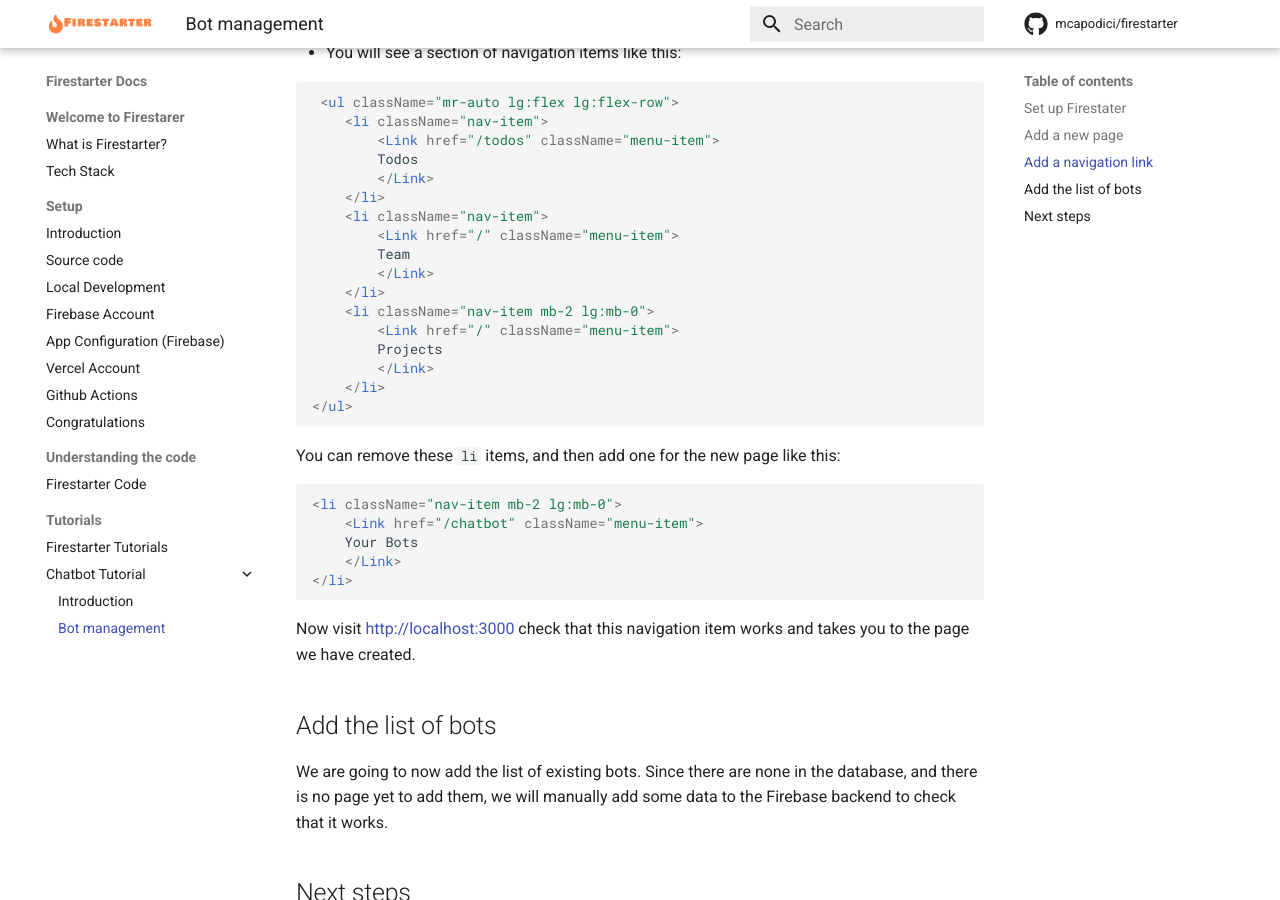
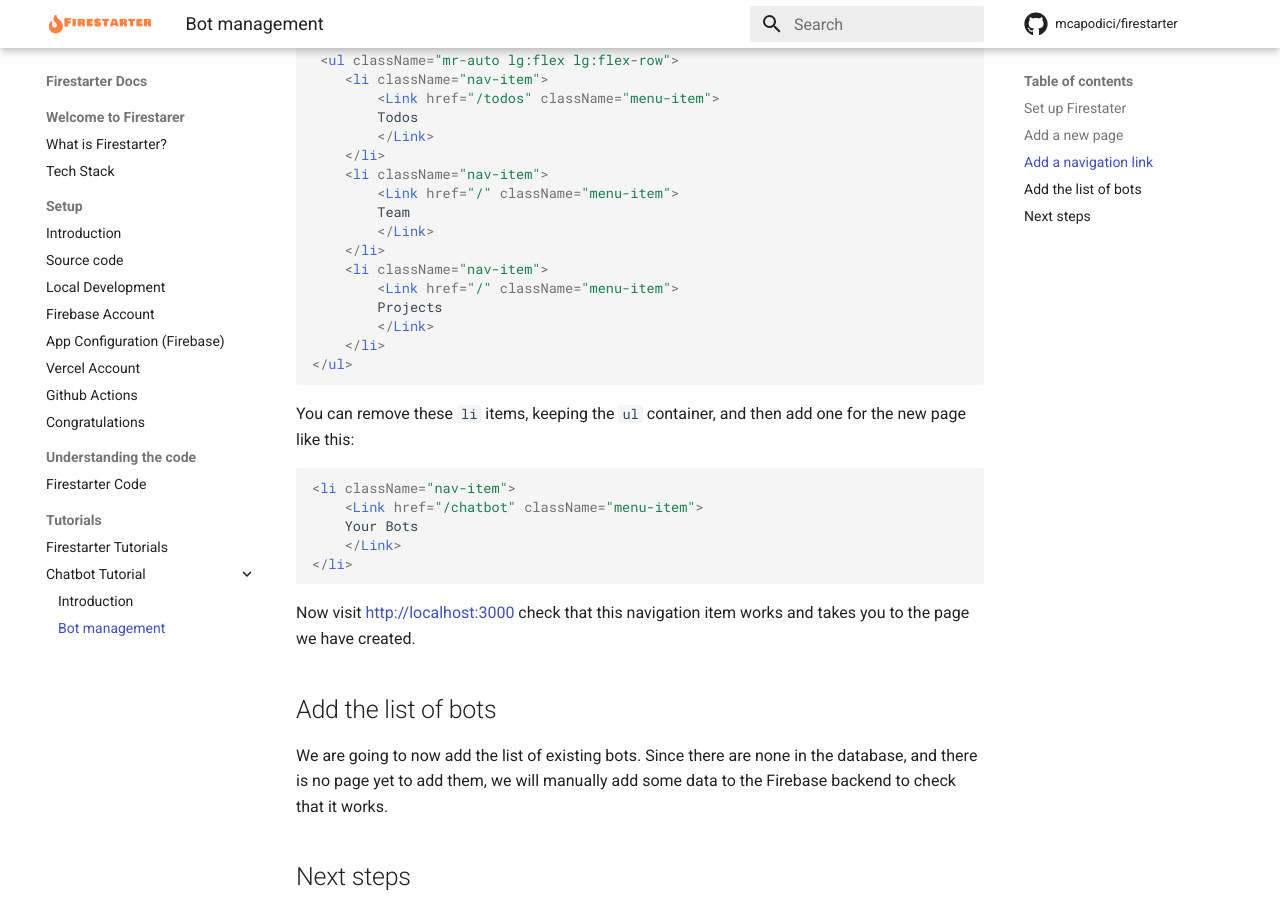
Before and after one commit to mcapodici/firestarter-site, an MkDocs documentation site: the page built from docs/docs/tutorials/chatbot-2.md, in a window 1280 px wide and 900 px high, scrolled down 1679 px. Built offline with MkDocs 1.6.1 and Material for MkDocs 9.7.7, drawn with Linux system fonts in a browser that asks for light colours; comment, search, counter and statistics services are not loaded; some of the changed text lies outside the part shown.

Commit message:
tweaks to chatbot-2

````diff
--- a/docs/docs/tutorials/chatbot-2.md
+++ b/docs/docs/tutorials/chatbot-2.md
@@ -58,7 +56,7 @@ We are going to replace the default navigation items with a single link to this
         Team
         </Link>
     </li>
-    <li className="nav-item mb-2 lg:mb-0">
+    <li className="nav-item">
         <Link href="/" className="menu-item">
         Projects
         </Link>
@@ -66,10 +64,10 @@ We are going to replace the default navigation items with a single link to this
 </ul>
 ```
 
-You can remove these `li` items, and then add one for the new page like this:
+You can remove these `li` items, keeping the `ul` container, and then add one for the new page like this:
 
 ```tsx
-<li className="nav-item mb-2 lg:mb-0">
+<li className="nav-item">
     <Link href="/chatbot" className="menu-item">
     Your Bots
     </Link>
````
Also changed, not shown: other parts of docs/docs/tutorials/chatbot-2.md (+0 -2 lines).
